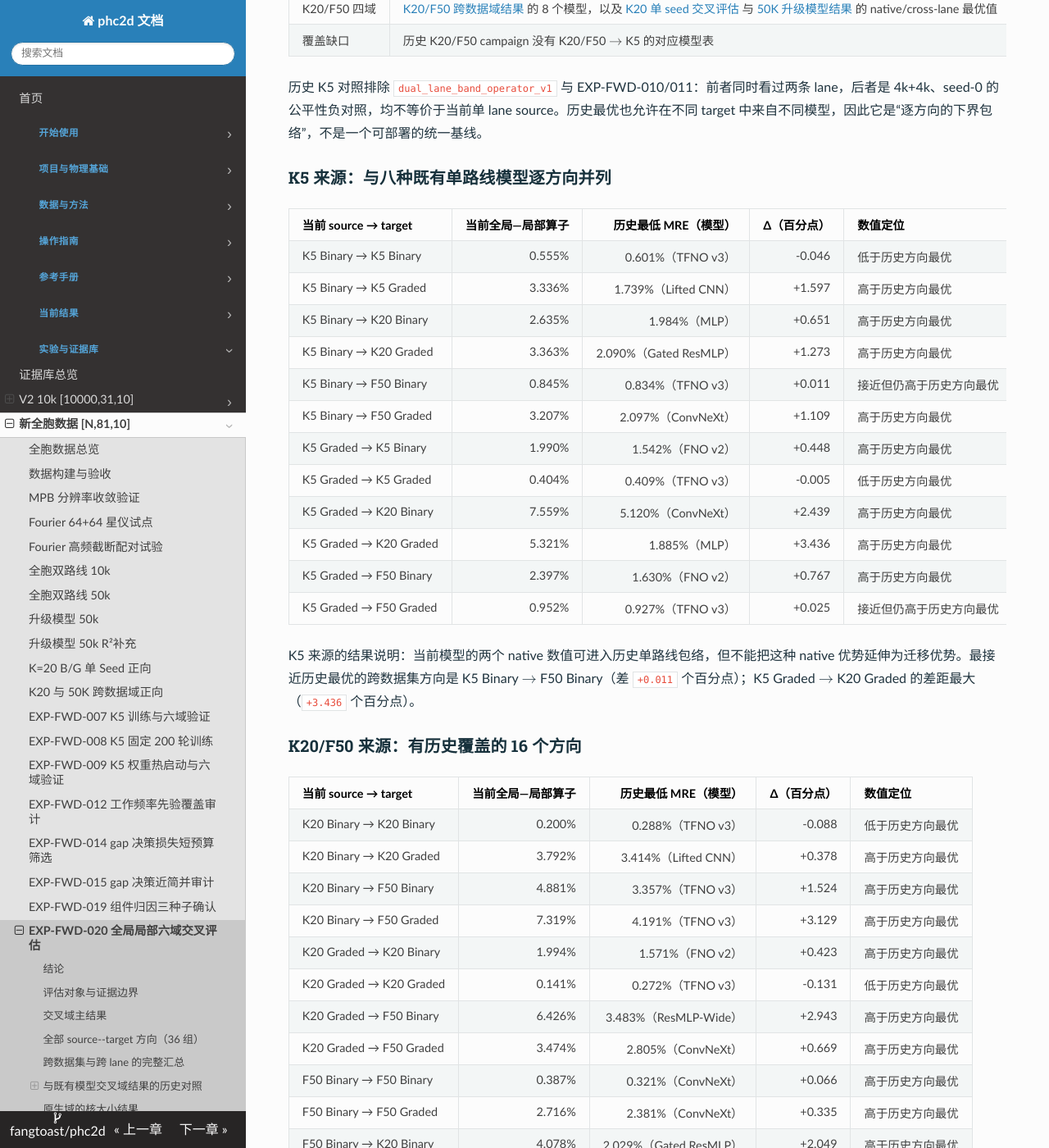
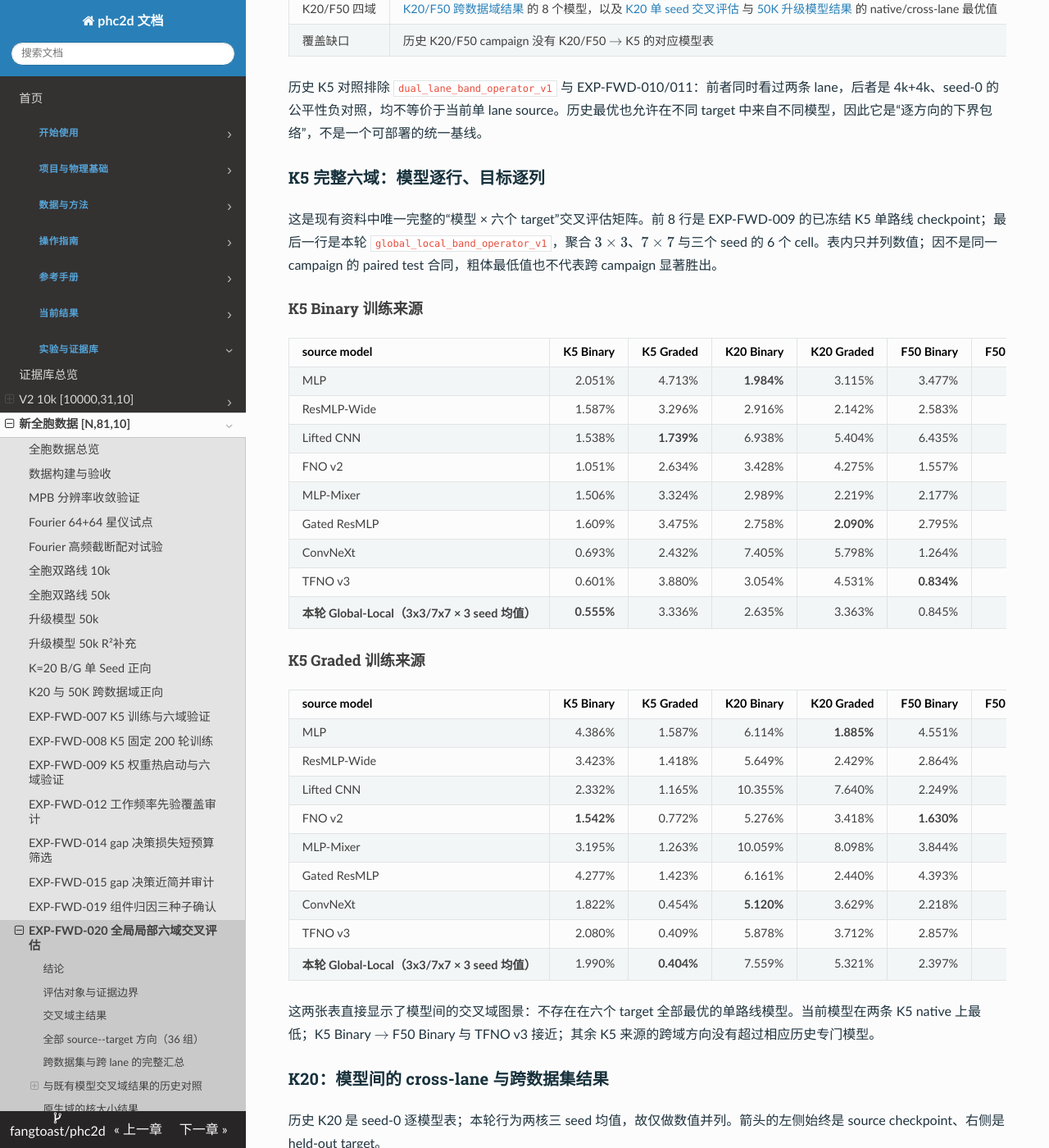
Before and after one commit to fangtoast/phc2d, an MkDocs documentation site: the page built from docs/results/forward/EXP-FWD-020-全局局部带隙算子六域交叉评估.md, in a window 1280 px wide and 1400 px high, scrolled down 4482 px. Shown: the whole window at 82% size. Built offline with MkDocs 1.6.1, drawn with Linux system fonts in a browser that asks for light colours; some of the changed text lies outside the part shown.

Commit message:
docs: add per-model cross-domain comparison matrices

```diff
--- a/docs/results/forward/EXP-FWD-020-全局局部带隙算子六域交叉评估.md
+++ b/docs/results/forward/EXP-FWD-020-全局局部带隙算子六域交叉评估.md
@@ -154,7 +154,96 @@ source_artifacts:
 
 历史 K5 对照排除 `dual_lane_band_operator_v1` 与 EXP-FWD-010/011：前者同时看过两条 lane，后者是 4k+4k、seed-0 的公平性负对照，均不等价于当前单 lane source。历史最优也允许在不同 target 中来自不同模型，因此它是“逐方向的下界包络”，不是一个可部署的统一基线。
 
-### K5 来源：与八种既有单路线模型逐方向并列
+### K5 完整六域：模型逐行、目标逐列
+
+这是现有资料中唯一完整的“模型 × 六个 target”交叉评估矩阵。前 8 行是 EXP-FWD-009 的已冻结 K5 单路线 checkpoint；最后一行是本轮 `global_local_band_operator_v1`，聚合 $3\times3$、$7\times7$ 与三个 seed 的 6 个 cell。表内只并列数值；因不是同一 campaign 的 paired test 合同，粗体最低值也不代表跨 campaign 显著胜出。
+
+#### K5 Binary 训练来源
+
+| source model | K5 Binary | K5 Graded | K20 Binary | K20 Graded | F50 Binary | F50 Graded |
+|---|---:|---:|---:|---:|---:|---:|
+| MLP | 2.051% | 4.713% | **1.984%** | 3.115% | 3.477% | 9.638% |
+| ResMLP-Wide | 1.587% | 3.296% | 2.916% | 2.142% | 2.583% | 8.497% |
+| Lifted CNN | 1.538% | **1.739%** | 6.938% | 5.404% | 6.435% | 6.596% |
+| FNO v2 | 1.051% | 2.634% | 3.428% | 4.275% | 1.557% | 3.591% |
+| MLP-Mixer | 1.506% | 3.324% | 2.989% | 2.219% | 2.177% | 6.960% |
+| Gated ResMLP | 1.609% | 3.475% | 2.758% | **2.090%** | 2.795% | 8.764% |
+| ConvNeXt | 0.693% | 2.432% | 7.405% | 5.798% | 1.264% | **2.097%** |
+| TFNO v3 | 0.601% | 3.880% | 3.054% | 4.531% | **0.834%** | 4.700% |
+| **本轮 Global-Local（3x3/7x7 × 3 seed 均值）** | **0.555%** | 3.336% | 2.635% | 3.363% | 0.845% | 3.207% |
+
+#### K5 Graded 训练来源
+
+| source model | K5 Binary | K5 Graded | K20 Binary | K20 Graded | F50 Binary | F50 Graded |
+|---|---:|---:|---:|---:|---:|---:|
+| MLP | 4.386% | 1.587% | 6.114% | **1.885%** | 4.551% | 6.191% |
+| ResMLP-Wide | 3.423% | 1.418% | 5.649% | 2.429% | 2.864% | 5.300% |
+| Lifted CNN | 2.332% | 1.165% | 10.355% | 7.640% | 2.249% | 2.806% |
+| FNO v2 | **1.542%** | 0.772% | 5.276% | 3.418% | **1.630%** | 1.339% |
+| MLP-Mixer | 3.195% | 1.263% | 10.059% | 8.098% | 3.844% | 2.792% |
+| Gated ResMLP | 4.277% | 1.423% | 6.161% | 2.440% | 4.393% | 5.266% |
+| ConvNeXt | 1.822% | 0.454% | **5.120%** | 3.629% | 2.218% | 1.830% |
+| TFNO v3 | 2.080% | 0.409% | 5.878% | 3.712% | 2.857% | **0.927%** |
+| **本轮 Global-Local（3x3/7x7 × 3 seed 均值）** | 1.990% | **0.404%** | 7.559% | 5.321% | 2.397% | 0.952% |
+
+这两张表直接显示了模型间的交叉域图景：不存在在六个 target 全部最优的单路线模型。当前模型在两条 K5 native 上最低；K5 Binary $\rightarrow$ F50 Binary 与 TFNO v3 接近；其余 K5 来源的跨域方向没有超过相应历史专门模型。
+
+### K20：模型间的 cross-lane 与跨数据集结果
+
+历史 K20 是 seed-0 逐模型表；本轮行为两核三 seed 均值，故仅做数值并列。箭头的左侧始终是 source checkpoint、右侧是 held-out target。
+
+| K20 source model | K20 Binary → K20 Graded | K20 Graded → K20 Binary |
+|---|---:|---:|
+| MLP | 5.303% | 10.647% |
+| ResMLP-Wide | 3.989% | 4.120% |
+| Lifted CNN | **3.414%** | 2.378% |
+| FNO v2 | 3.847% | **1.571%** |
+| MLP-Mixer | 3.880% | 4.359% |
+| Gated ResMLP | 3.822% | 4.356% |
+| ConvNeXt | 3.612% | 2.736% |
+| TFNO v3 | 3.737% | 3.178% |
+| **本轮 Global-Local** | 3.792% | 1.994% |
+
+| K20 source model | K20 Binary → F50 Binary | K20 Binary → F50 Graded | K20 Graded → F50 Binary | K20 Graded → F50 Graded |
+|---|---:|---:|---:|---:|
+| MLP | 5.357% | 13.110% | 13.294% | 7.647% |
+| ResMLP-Wide | 4.616% | 11.717% | **3.483%** | 7.645% |
+| Lifted CNN | 10.795% | 15.536% | 8.342% | 5.117% |
+| FNO v2 | 5.704% | 10.525% | 12.356% | 6.390% |
+| MLP-Mixer | 4.217% | 10.578% | 5.526% | 9.341% |
+| Gated ResMLP | 4.742% | 11.572% | 5.131% | 7.731% |
+| ConvNeXt | 3.970% | 6.233% | 5.188% | **2.805%** |
+| TFNO v3 | **3.357%** | **4.191%** | 6.261% | 3.907% |
+| **本轮 Global-Local** | 4.881% | 7.319% | 6.426% | 3.474% |
+
+### F50：模型间的 cross-lane 与跨数据集结果
+
+F50 的历史 cross-lane 表只有 FNO v2 和四个升级模型；跨数据集表则覆盖八个单路线模型。因此按证据实际覆盖分为两张表，不能为缺行补造数值。
+
+| F50 source model | F50 Binary → F50 Graded | F50 Graded → F50 Binary |
+|---|---:|---:|
+| FNO v2 | **1.717%** | 2.096% |
+| MLP-Mixer | 3.748% | 2.536% |
+| Gated ResMLP | 5.813% | 5.465% |
+| ConvNeXt | 2.381% | 2.866% |
+| TFNO v3 | 7.222% | 2.586% |
+| **本轮 Global-Local** | 2.716% | **2.394%** |
+
+| F50 source model | F50 Binary → K20 Binary | F50 Binary → K20 Graded | F50 Graded → K20 Binary | F50 Graded → K20 Graded |
+|---|---:|---:|---:|---:|
+| MLP | 3.276% | 3.612% | 11.912% | 8.794% |
+| ResMLP-Wide | 2.499% | **3.171%** | 12.421% | 9.341% |
+| Lifted CNN | 24.748% | 28.781% | 21.638% | 22.254% |
+| FNO v2 | 5.100% | 3.938% | **9.470%** | **6.633%** |
+| MLP-Mixer | 3.698% | 4.583% | 12.314% | 9.572% |
+| Gated ResMLP | **2.029%** | 4.326% | 12.588% | 10.195% |
+| ConvNeXt | 12.689% | 11.109% | 11.722% | 8.580% |
+| TFNO v3 | 4.854% | 3.508% | 11.297% | 9.009% |
+| **本轮 Global-Local** | 4.078% | 5.033% | 11.812% | 9.062% |
+
+由上述逐模型表可见，跨域并不存在“某一结构永远最好”：例如 K20 Binary $\rightarrow$ F50 的两个 target 都是 TFNO v3 最低，K20 Graded $\rightarrow$ F50 Binary 是 ResMLP-Wide 最低，F50 Binary $\rightarrow$ K20 Binary 是 Gated ResMLP 最低，而 F50 Graded 的两个 K20 target 都是 FNO v2 最低。当前模型仅在 F50 Graded $\rightarrow$ F50 Binary 的已列历史模型中数值最低；这一观察仍不升级为跨 campaign 的统计胜出。
+
+### 逐方向最低值摘要（辅助阅读）
 
 | 当前 source → target | 当前全局—局部算子 | 历史最低 MRE（模型） | Δ（百分点） | 数值定位 |
 |---|---:|---:|---:|---|
```
Also changed, not shown: other parts of docs/results/forward/EXP-FWD-020-全局局部带隙算子六域交叉评估.md (+1 -1 lines).
